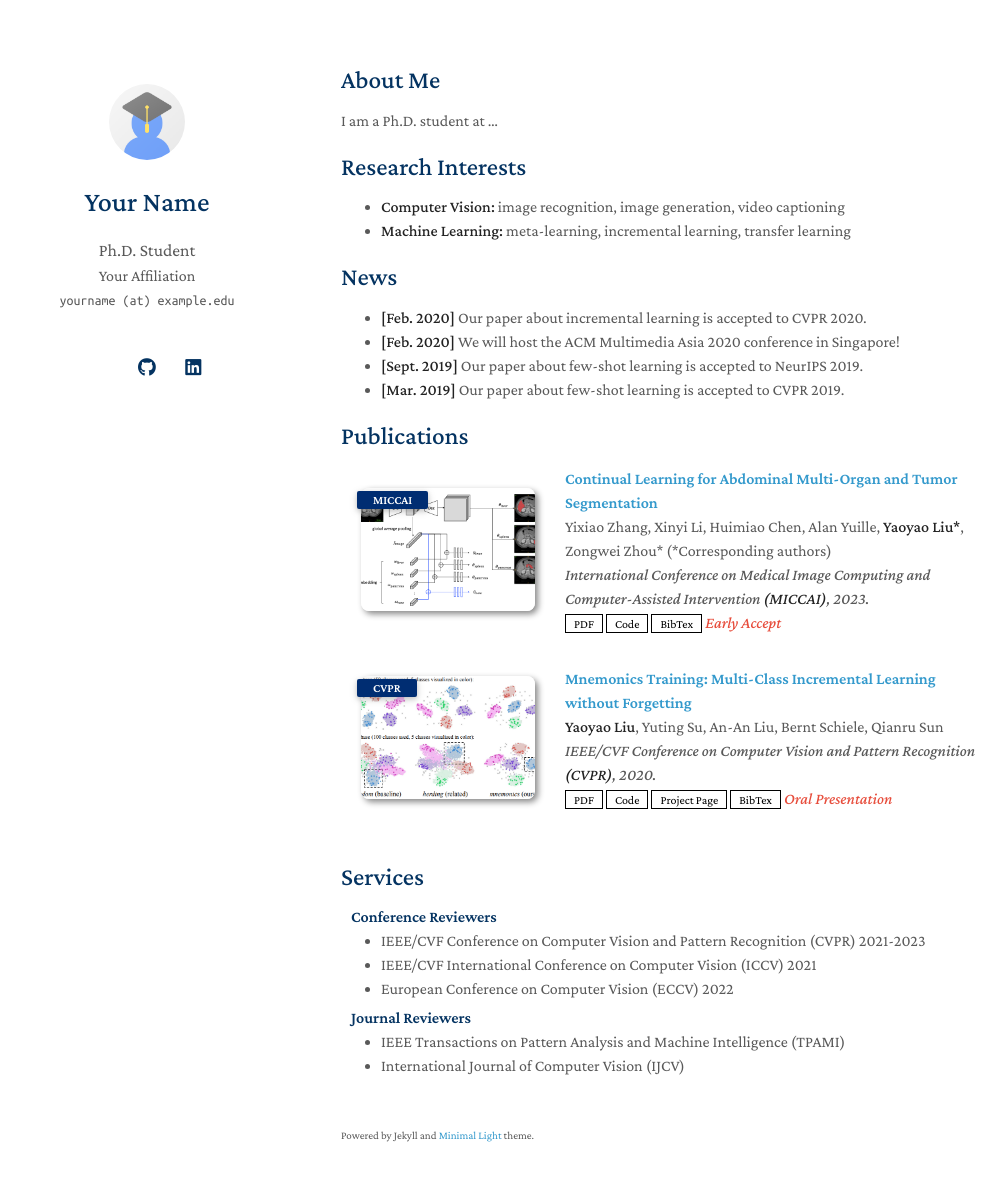
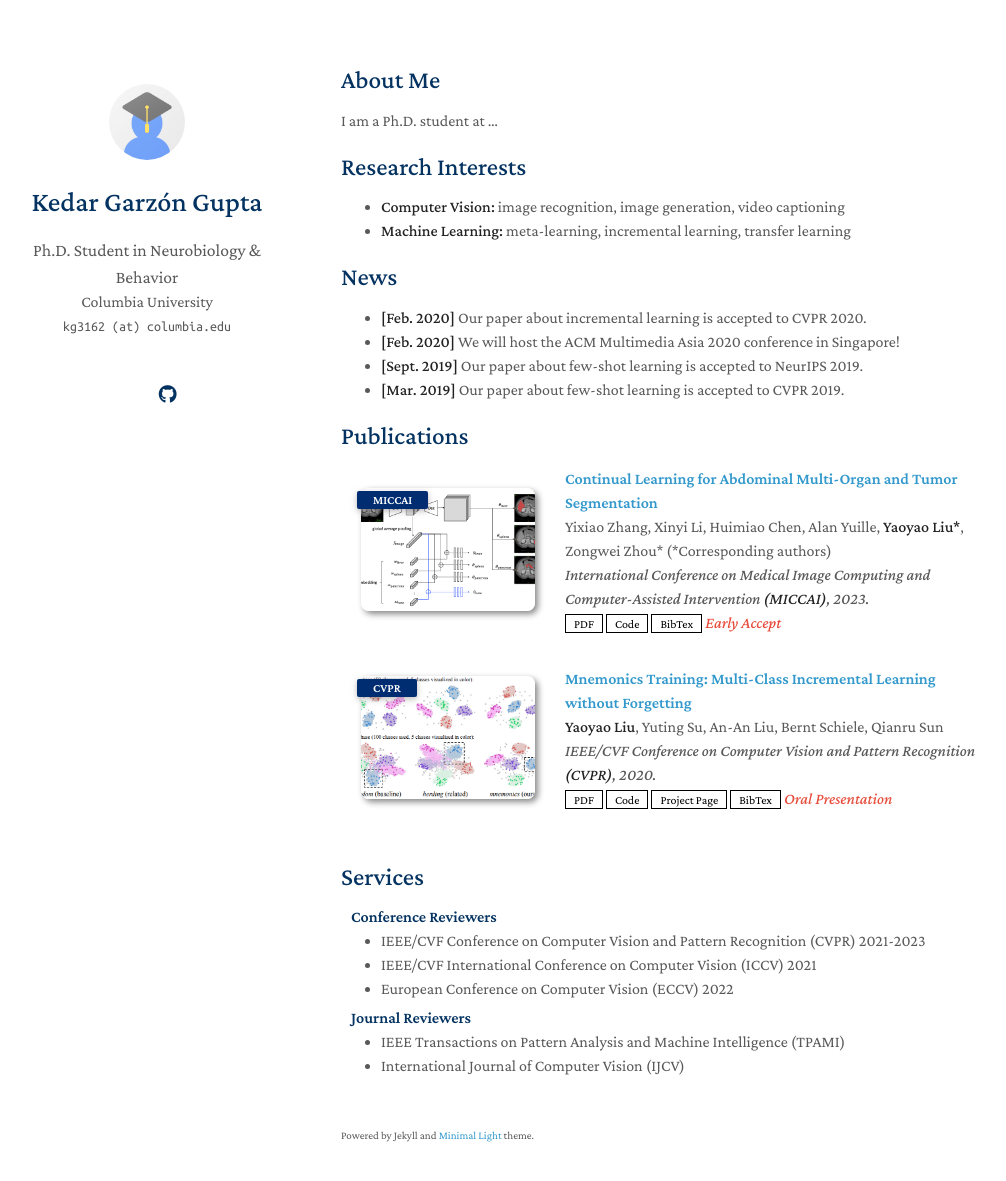
Before and after one commit to kgarzongupta/kedar-garzon-gupta.github.io, a Jekyll site: the page built from index.md, in a window 1280 px wide and 1216 px high. Shown: the top 1181 px of the window, without its empty margins (129-1135 px from the left). Built offline with Jekyll 4.4.1, drawn with Linux system fonts in a browser that asks for light colours; a style sheet for code colours, icons or effects is not loaded; our own code applies the rules of GitHub Pages for plain Markdown files.

Commit message:
Update personal details in _config.yml
Updated personal information and links in the configuration file.

```diff
--- a/_config.yml
+++ b/_config.yml
@@ -1,22 +1,22 @@
 # Basic Information
-title: Your Name
-position: Ph.D. Student
-affiliation: Your Affiliation
-email: yourname (at) example.edu
+title: Kedar Garzón Gupta
+position: Ph.D. Student in Neurobiology & Behavior
+affiliation: Columbia University
+email: kg3162 (at) columbia.edu
 
 # Search Engine Optimization (SEO)
 # The following information is used to improve the website traffic from search engines, e.g., Google.
-keywords: minimal light
-description: The Minimal Light is a simple and elegant jekyll theme for academic personal homepage.
-canonical: https://minimal-light-theme.yliu.me/
+keywords: kedar garzón gupta, kedar garzon gupta, kriegeskorte
+description: kedar garzón gupta's personal webpage
+canonical: https://kedar-garzon-gupta.github.io
 
 # Links
 # If you don't need one of them, you may delete the corresponding line.
-google_scholar: https://scholar.google.com/
-cv_link: assets/files/curriculum_vitae.pdf
-github_link: https://github.com/
-linkedin: https://www.linkedin.com/
-twitter: https://twitter.com/
+google_scholar: https://scholar.google.com/citations?user=rSfC5koAAAAJ&hl=en
+#cv_link: assets/files/curriculum_vitae.pdf
+github_link: https://github.com/kedar-garzon-gupta
+#linkedin: https://www.linkedin.com/
+#twitter: https://twitter.com/
 
 # Images (e.g., your profile picture and your website's favicon)
 # "favicon" and "favicon_dark" are used for the light and dark modes, respectively.
@@ -38,7 +38,7 @@ font: "Serif" # or "Sans Serif"
 
 # Google Analytics ID
 # Please remove this if you don't use Google Analytics
-google_analytics: UA-111540567-4
+#google_analytics: UA-111540567-4
 
 # Use this project as a remote theme for GitHub Pages
 # See the guide here: https://docs.github.com/en/pages/setting-up-a-github-pages-site-with-jekyll/adding-a-theme-to-your-github-pages-site-using-jekyll
```
